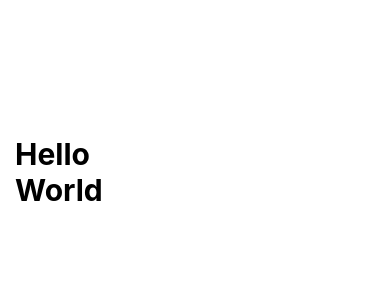
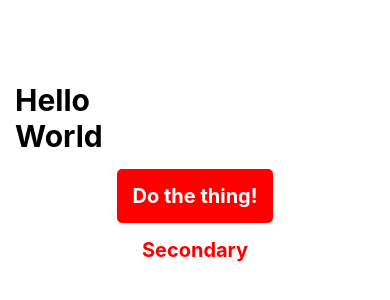
Before and after one commit to Joel-Milligan/my-weather-app, a React Native app: screen / in a window 390 px wide. Shown: the part 250-550 px from the top of the page. Built offline with nearby package versions, Linux system fonts and the light colour scheme.

Commit message:
M2L4 - Simple Button - disable option

```diff
--- a/App.tsx
+++ b/App.tsx
@@ -1,5 +1,7 @@
 import { StatusBar } from 'expo-status-bar';
 import { StyleSheet, Text, View } from 'react-native';
+
+import { SimpleButton } from './components/simple-button';
 
 interface HelloWorldProps {
   shouldRenderWorld: boolean;
@@ -18,6 +20,8 @@
   return (
     <View style={styles.container}>
       <HelloWorld shouldRenderWorld />
+      <SimpleButton title="Do the thing!" />
+      <SimpleButton title="Secondary" secondary />
       <StatusBar style="auto" />
     </View>
   );
--- /dev/null
+++ b/components/simple-button.tsx
@@ -0,0 +1,85 @@
+import React, { ReactElement } from 'react';
+import { StyleProp, StyleSheet, TouchableOpacity, Text, ViewStyle } from 'react-native';
+
+import colors from '../themes/colors';
+import metrics from '../themes/metrics';
+
+/**
+ * A sum type which states that the theme can be primary or secondary.
+ * If you've not heard of a sum type before, this article may be of interest (although it's not Typescript specific) https://adapptor.com.au/blog/sum-types-in-swift-and-kotlin
+ */
+export type ButtonTheme = 'primary' | 'secondary';
+
+interface Props {
+  /**
+   * The label that will be present on the button
+   */
+  title: string;
+
+  /**
+   * The callback that will be called when the button is pushed. Particularly during development, it's useful to make these callbacks
+   * optional so we can build and style it without assigning any actions to the button.
+   */
+  onPress?: () => void;
+
+  /**
+   * An optional styling property. Most commonly used for setting custom width and height of the button
+   */
+  style?: StyleProp<ViewStyle>;
+
+  /**
+   * An optional true|false property which tells us whether or not this button should use a secondary style.
+   */
+  secondary?: boolean;
+}
+
+export function SimpleButton(props: Props): ReactElement<Props> {
+  const buttonTheme: ButtonTheme = props.secondary === true ? 'secondary' : 'primary';
+  return (
+    <TouchableOpacity onPress={props.onPress} style={[styles[buttonTheme].container, props.style]}>
+      <Text style={styles[buttonTheme].title}>{props.title}</Text>
+    </TouchableOpacity>
+  );
+}
+
+const commonStyles = StyleSheet.create({
+  container: {
+    padding: metrics.largerMargin,
+    borderRadius: metrics.borderRadius,
+  },
+  title: {
+    fontSize: metrics.h2FontSize,
+    fontWeight: 'bold',
+    textAlign: 'center',
+  },
+});
+
+const whiteOnRedStyles = StyleSheet.create({
+  ...commonStyles,
+  container: {
+    ...commonStyles.container,
+    backgroundColor: colors.buttonRed,
+  },
+  title: {
+    ...commonStyles.title,
+    color: colors.buttonWhite,
+    fontWeight: 'bold',
+  },
+});
+
+const redOnWhiteStyles = StyleSheet.create({
+  ...commonStyles,
+  container: {
+    ...commonStyles.container,
+    backgroundColor: colors.buttonWhite,
+  },
+  title: {
+    ...commonStyles.title,
+    color: colors.buttonRed,
+  },
+});
+
+const styles = {
+  primary: whiteOnRedStyles,
+  secondary: redOnWhiteStyles,
+};
```
